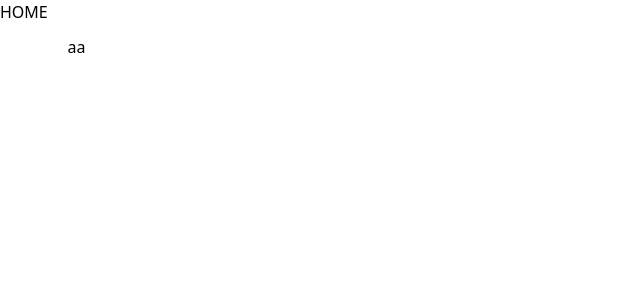
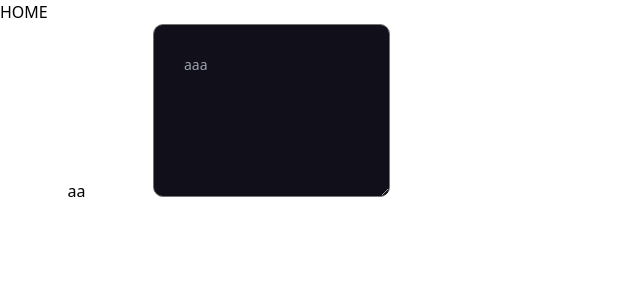
Before and after one commit to PaulaPerazzo/dixit-project, a Next.js app: page /home in a window 1280 px wide. Shown: the top 300 px of the page, without its empty margins (0-640 px from the left). Built offline with nearby package versions, Linux system fonts and the light colour scheme.

Commit message:
feat/input-component: input style

```diff
--- /dev/null
+++ b/src/components/Input/index.tsx
@@ -0,0 +1,10 @@
+import React from 'react';
+import { InputBox } from './style';
+
+function Input() {
+  return (
+    <InputBox placeholder='aaa' />
+  )
+}
+
+export default Input;
--- /dev/null
+++ b/src/components/Input/style.ts
@@ -0,0 +1,37 @@
+import styled from 'styled-components';
+import { Inter } from 'next/font/google';
+
+const inter = Inter({
+    weight: '400',
+    style: 'normal',
+    subsets: ['latin'],
+})
+
+export const InputBox = styled.textarea`
+    width: 237px;
+    height: 173px;
+    flex-shrink: 0;
+    border-radius: 10px;
+    border: 1px solid #747474;
+    background: #110F1A;
+    padding: 30px;
+    color: #B0B0B0;
+    font-family: ${inter};
+    font-size: 14px;
+    font-style: normal;
+    font-weight: 400;
+    line-height: normal;
+
+    ::-webkit-scrollbar {
+        width: 1em;
+    }
+
+    ::-webkit-scrollbar-track {
+        -webkit-box-shadow: inset 0 0 6px rgba(0,0,0,0.3);
+    }
+
+    ::-webkit-scrollbar-thumb {
+        background-color: darkgrey;
+        outline: 1px solid slategrey;
+    }
+`;
--- a/src/pages/home/index.tsx
+++ b/src/pages/home/index.tsx
@@ -1,6 +1,7 @@
 import Image from 'next/image'
 import { Inter } from 'next/font/google'
 import { Button } from '@/components'
+import Input from '@/components/Input'
 
 const inter = Inter({ subsets: ['latin'] })
 
@@ -9,6 +10,7 @@ function Home() {
     <>
       <div>HOME</div>
       <Button />
+      <Input />
     </>
   )
 }
```
